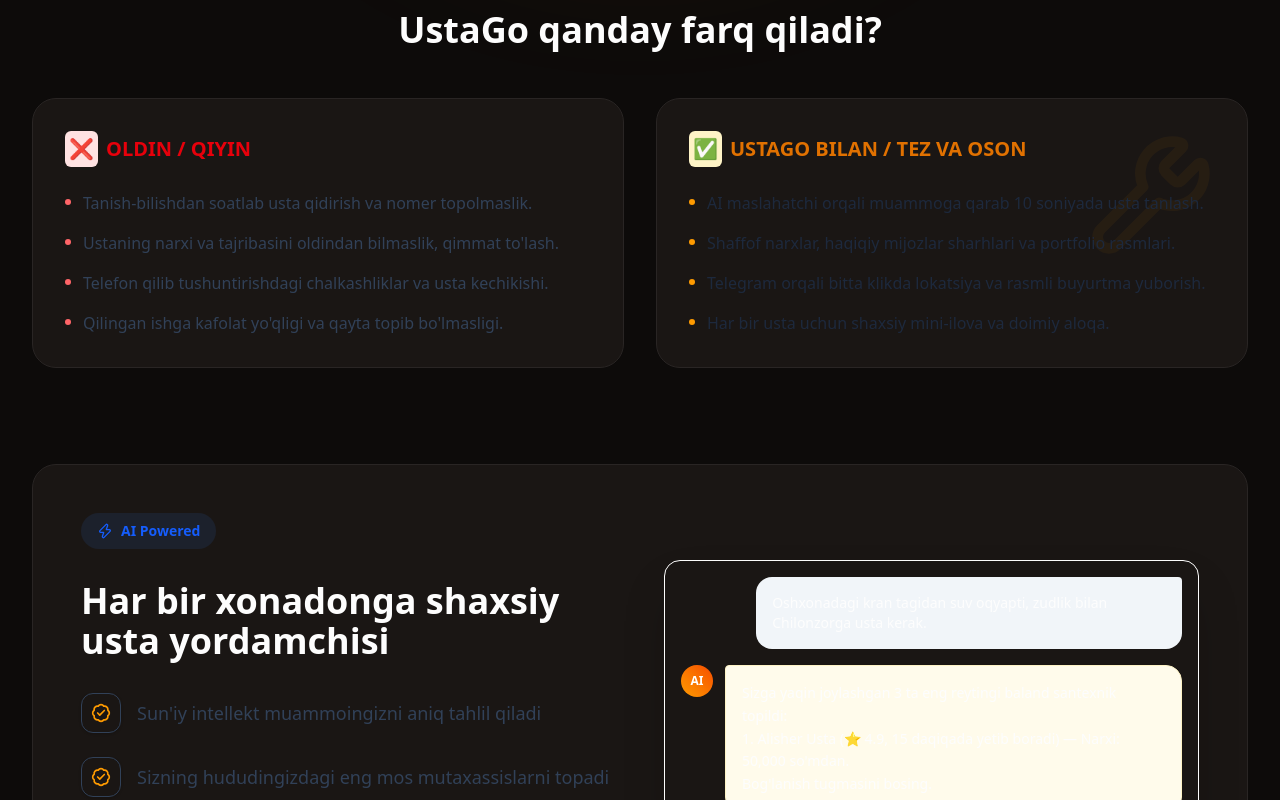
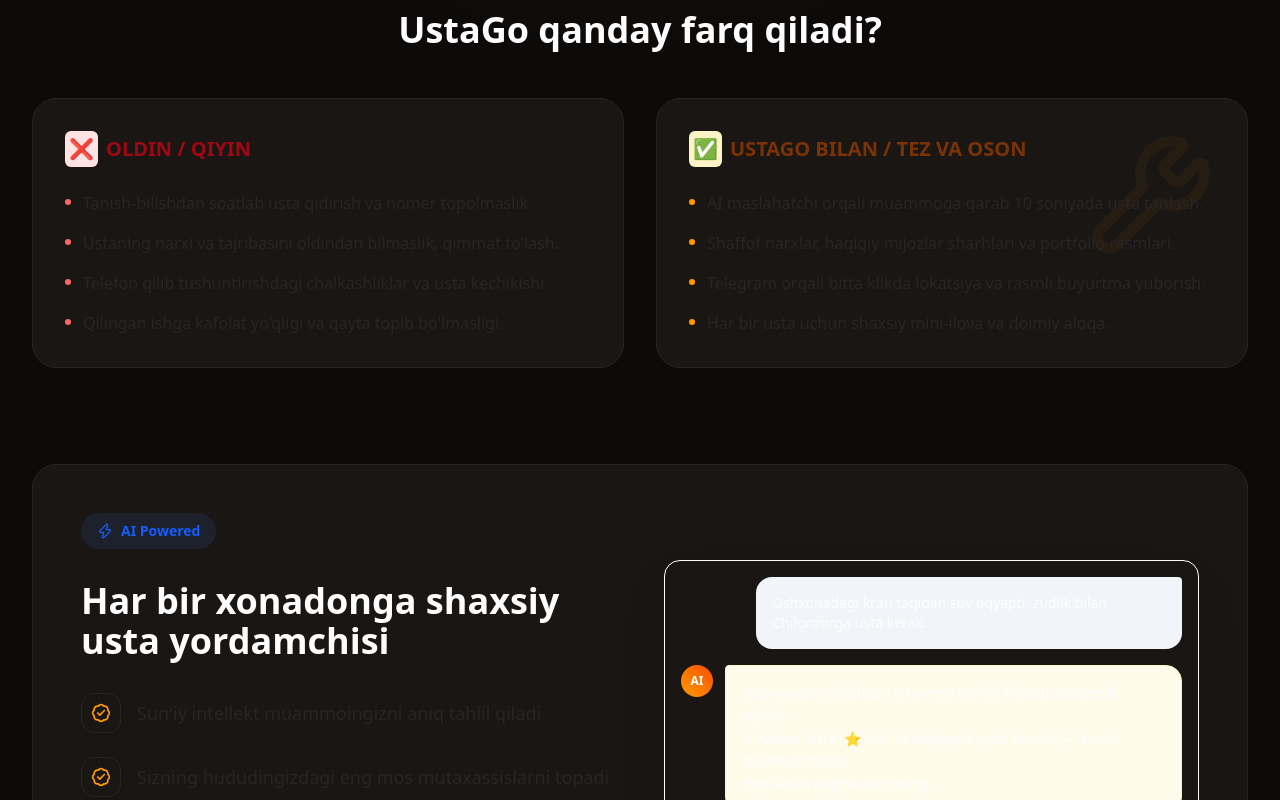
Before and after one commit to Abduqodir0508/Usta.Go, a Next.js app: page / in a window 1280 px wide. Shown: the part 840-1640 px from the top of the page. Built offline with nearby package versions, Linux system fonts and the light colour scheme.

Commit message:
Fix Light Theme Color Palette to Warm Latte/Espresso

```diff
--- a/src/app/globals.css
+++ b/src/app/globals.css
@@ -18,11 +18,11 @@
 
 :root {
   /* Light Mode */
-  --background: #FAF8F5; /* Soft Cream White */
-  --foreground: #1C1917; /* Deep Charcoal */
-  --surface: #FFFFFF; /* Pure White */
-  --surface-hover: #F5F5F4;
-  --border-color: #E7E5E4; /* stone-200 */
+  --background: #F5EFEB; /* Soft Warm Latte / Sand Beige */
+  --foreground: #1C130D; /* Deep Espresso Brown */
+  --surface: #FAF6F0; /* Warm Cream Card Surface */
+  --surface-hover: #F2ECE6;
+  --border-color: #D6D3D1; /* stone-300 */
 }
 
 :root[class~="dark"] {
--- a/src/app/page.tsx
+++ b/src/app/page.tsx
@@ -62,14 +62,14 @@
 
         <div className="grid md:grid-cols-2 gap-8">
           {/* Oldin / Qiyin */}
-          <div className="glass bg-red-50/50 dark:bg-red-950/20 border-red-100 dark:border-red-900/30 rounded-3xl p-8 space-y-6">
-            <h3 className="text-xl font-bold text-red-600 dark:text-red-400 flex items-center gap-2">
+          <div className="glass bg-[#FDF2F2] dark:bg-red-950/20 border-red-200 dark:border-red-900/30 rounded-3xl p-8 space-y-6">
+            <h3 className="text-xl font-bold text-red-800 dark:text-red-400 flex items-center gap-2">
               <span className="p-1 bg-red-100 dark:bg-red-900/50 rounded-md">❌</span>
               {t.comparison.beforeTitle}
             </h3>
             <ul className="space-y-4">
               {[t.comparison.before1, t.comparison.before2, t.comparison.before3, t.comparison.before4].map((text, i) => (
-                <li key={i} className="flex items-start gap-3 text-slate-700 dark:text-slate-300">
+                <li key={i} className="flex items-start gap-3 text-stone-800 dark:text-slate-300">
                   <div className="w-1.5 h-1.5 rounded-full bg-red-400 mt-2 flex-shrink-0" />
                   <span>{text}</span>
                 </li>
@@ -78,17 +78,17 @@
           </div>
 
           {/* UstaGo Bilan */}
-          <div className="glass bg-amber-50/50 dark:bg-amber-950/20 border-amber-200 dark:border-amber-900/30 rounded-3xl p-8 space-y-6 relative overflow-hidden">
+          <div className="glass bg-[#FEF3C7] dark:bg-amber-950/20 border-amber-200 dark:border-amber-900/30 rounded-3xl p-8 space-y-6 relative overflow-hidden">
             <div className="absolute top-0 right-0 p-8 opacity-5">
               <Wrench className="w-32 h-32 text-amber-500" />
             </div>
-            <h3 className="text-xl font-bold text-amber-600 dark:text-amber-400 flex items-center gap-2 relative z-10">
+            <h3 className="text-xl font-bold text-amber-900 dark:text-amber-400 flex items-center gap-2 relative z-10">
               <span className="p-1 bg-amber-100 dark:bg-amber-900/50 rounded-md">✅</span>
               {t.comparison.afterTitle}
             </h3>
             <ul className="space-y-4 relative z-10">
               {[t.comparison.after1, t.comparison.after2, t.comparison.after3, t.comparison.after4].map((text, i) => (
-                <li key={i} className="flex items-start gap-3 text-slate-800 dark:text-slate-200 font-medium">
+                <li key={i} className="flex items-start gap-3 text-stone-800 dark:text-slate-200 font-medium">
                   <div className="w-1.5 h-1.5 rounded-full bg-amber-500 mt-2 flex-shrink-0" />
                   <span>{text}</span>
                 </li>
@@ -112,7 +112,7 @@
               </h2>
               <ul className="space-y-6">
                 {[t.aiShowcase.feature1, t.aiShowcase.feature2, t.aiShowcase.feature3].map((feature, i) => (
-                  <li key={i} className="flex items-center gap-4 text-lg text-slate-700 dark:text-slate-300">
+                  <li key={i} className="flex items-center gap-4 text-lg text-stone-800 dark:text-slate-300">
                     <div className="w-10 h-10 rounded-xl bg-surface flex items-center justify-center border border-border-color shadow-sm flex-shrink-0">
                       <BadgeCheck className="w-5 h-5 text-amber-500" />
                     </div>
```
